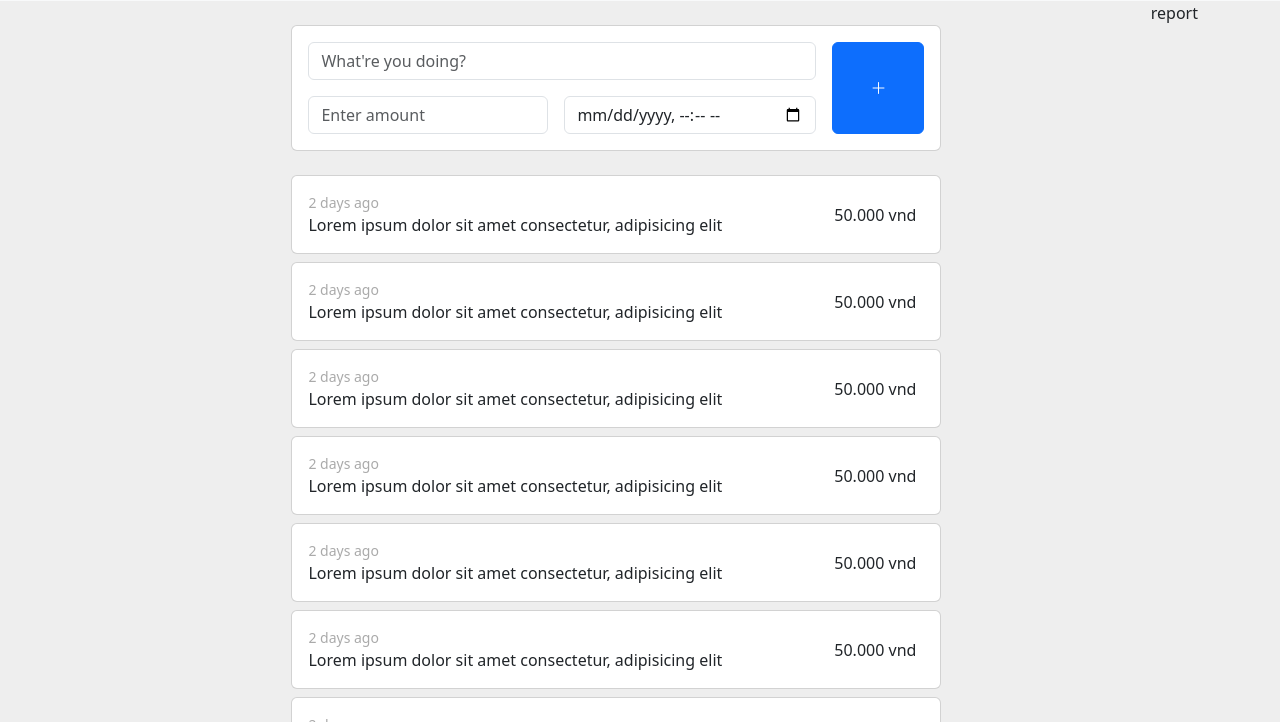
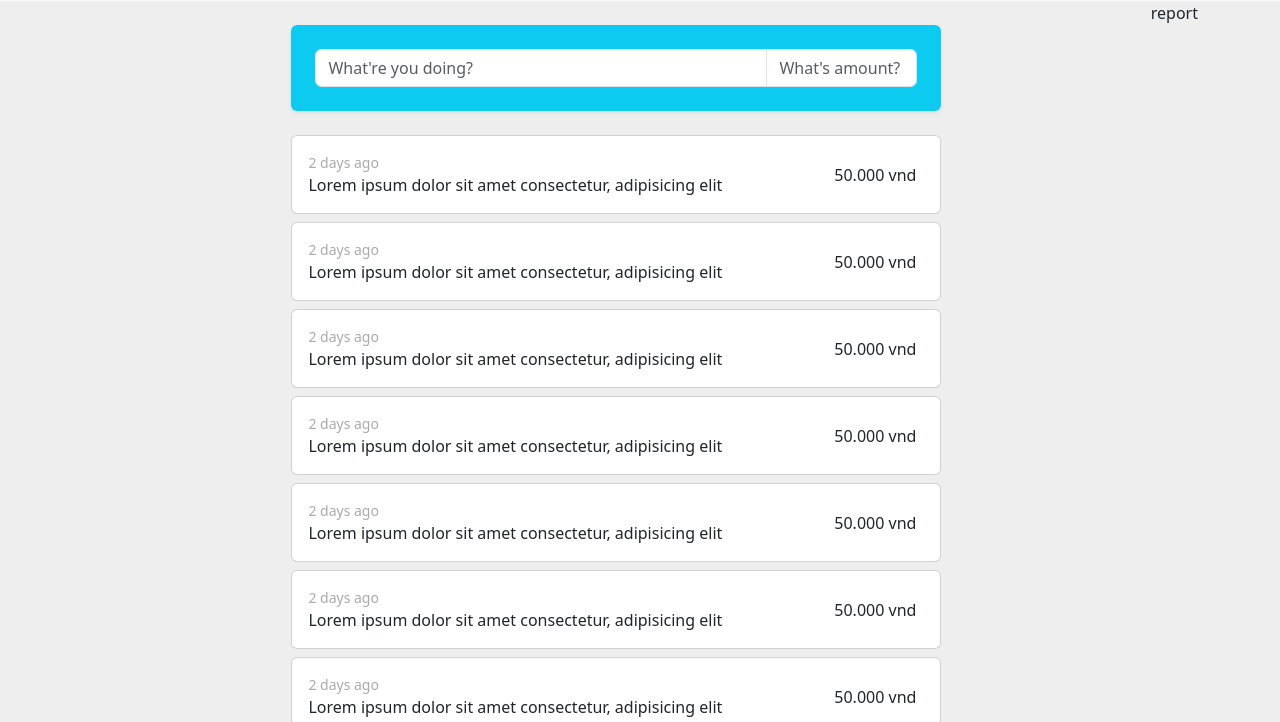
Before and after one commit to caotriphan/money-management, a website: page src/client-ko/index.html in a window 1280 px wide. Shown: the part 55-777 px from the top of the page. Drawn offline with Linux system fonts and the light colour scheme.

Commit message:
update form

```diff
--- a/src/client-ko/index.html
+++ b/src/client-ko/index.html
@@ -30,40 +30,20 @@
     <div class="container pb-3">
       <div class="d-flex">
         <div class="flex-fill">
-          <div class="card mx-auto my-4"
+          <div class="border-0 card mx-auto my-4"
                style="max-width: 650px;">
-            <form class="card-body d-grid gap-3 transaction-form"
+            <form class="bg-info border-0 card-body gap-3 p-4 rounded shadow-sm transaction-form"
                   style="max-width: 650px;">
 
-              <div class="flex-fill">
-                <div class="mb-3">
-                  <input type="text"
-                         class="form-control"
-                         placeholder="What're you doing?">
-                </div>
-                <div class="d-flex gap-3">
-                  <div>
-                    <input type="number"
-                           class="form-control"
-                           placeholder="Enter amount">
-                  </div>
-                  <div>
-                    <input type="datetime-local"
-                           class="form-control"
-                           placeholder="Transaction date">
-                  </div>
-                </div>
-              </div>
-              <div>
-                <button type="button"
-                        title="Add Transaction"
-                        class="btn btn-primary h-100 px-4 ratio-1">
-                  <i class="bi bi-plus-lg"></i>
-                </button>
+              <div class="input-group">
+                <input type="text"
+                       class="form-control w-75"
+                       placeholder="What're you doing?"><input type="text"
+                       class="form-control w-25"
+                       placeholder="What's amount?">
               </div>
             </form>
           </div>
-
 
           <div class="transaction-list mx-auto"
                style="max-width: 650px;"
```
